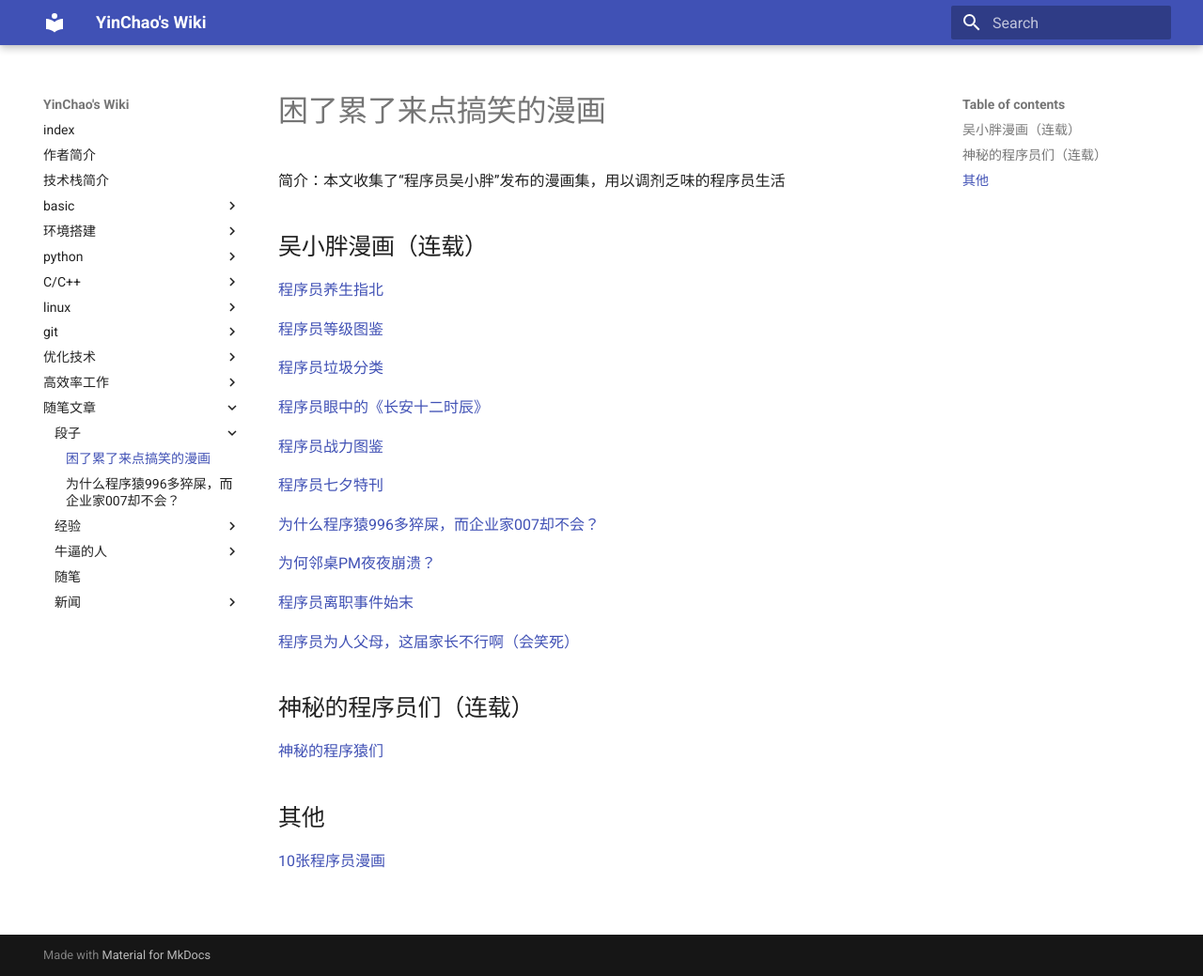
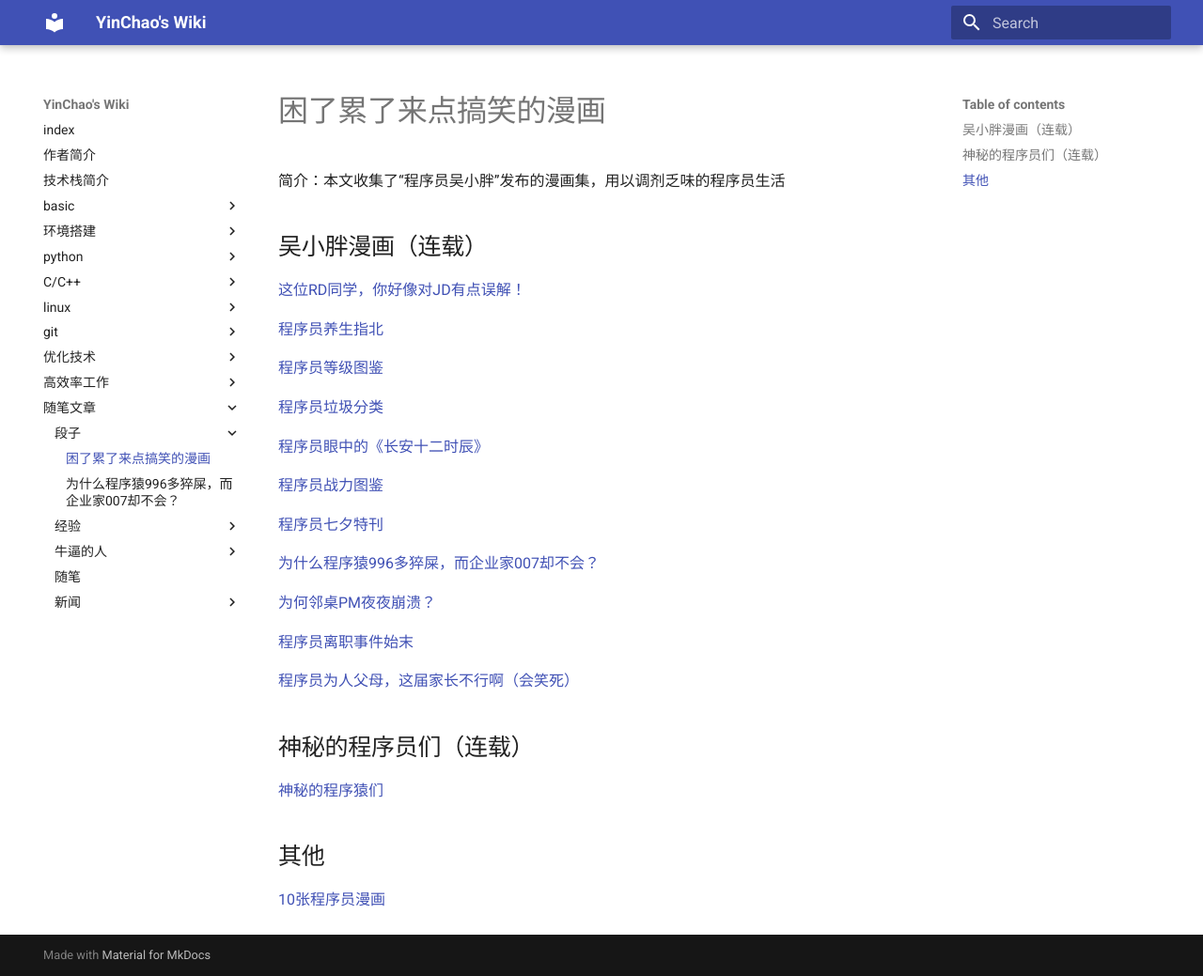
Before and after one commit to YinChao126/yc_wiki, an MkDocs documentation site: the page built from docs/article/joke/程序员漫画.md, in a window 1280 px wide and 1039 px high. Shown: the whole window at 94% size. Built offline with MkDocs 1.6.1 and Material for MkDocs 9.7.7, drawn with Linux system fonts in a browser that asks for light colours.

Commit message:
add a joke

```diff
--- a/docs/article/joke/程序员漫画.md
+++ b/docs/article/joke/程序员漫画.md
@@ -5,6 +5,8 @@
 
 
 ## 吴小胖漫画（连载）
+
+[这位RD同学，你好像对JD有点误解！](https://blog.csdn.net/xxxlxy2008/article/details/101730682)
 
 [程序员养生指北](https://blog.csdn.net/xxxlxy2008/article/details/99796069)
 
```
